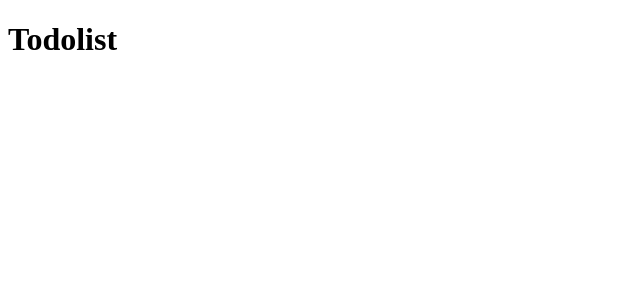
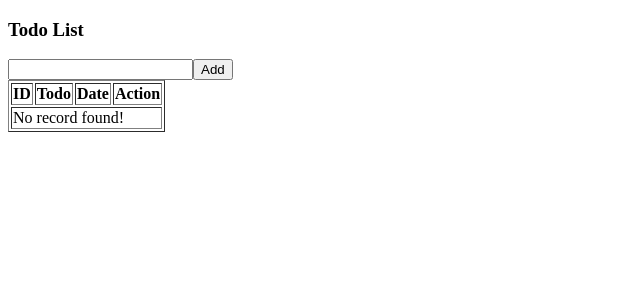
Before and after one commit to oaa-dev/react-first-app, a React (Create React App) app: page /todolist in a window 1280 px wide. Shown: the top 300 px of the page, without its empty margins (0-640 px from the left). Built offline with nearby package versions, Linux system fonts and the light colour scheme.

Commit message:
add edit and delete on todolist

```diff
--- a/src/Components/Clock.js
+++ b/src/Components/Clock.js
@@ -1,4 +1,4 @@
-import React, { ReactComponent } from 'react';
+import React from 'react';
 
 class Clock extends React.Component {
     constructor(props){
--- a/src/Components/Comment.js
+++ b/src/Components/Comment.js
@@ -1,4 +1,4 @@
-import React, { ReactComponent } from 'react';
+import React from 'react';
 
 const Avatar = (props) => {
     return (
--- a/src/Components/Counter.js
+++ b/src/Components/Counter.js
@@ -1,4 +1,4 @@
-import React, { ReactComponent, useState } from 'react';
+import React from 'react';
 
 class StateUsage extends React.Component {
     constructor(props){
--- a/src/Components/State.js
+++ b/src/Components/State.js
@@ -1,4 +1,4 @@
-import React, { ReactComponent } from 'react';
+import React from 'react';
 
 class StateUsage extends React.Component {
     constructor(props){
@@ -16,7 +16,6 @@ class StateUsage extends React.Component {
         this.setState((state, props)=>{
             return { name:`${props.name} ${state.name}` };
         });
-
     }
 
     handleClick = () =>{
--- a/src/Components/TodoList.js
+++ b/src/Components/TodoList.js
@@ -1,8 +1,92 @@
-import React from 'react';
+import React, { useEffect, useState, useRef } from 'react';
 
 const TodoList = () => {
+    console.log("App Rendered");
+    const [state, setState] = useState({
+        todolist : [],
+        updateRow :0,
+        todo : '',
+        update : '',
+    });
+    /* destructor */
+    const {todolist, updateRow, todo, update} = state;
+
+    const handleInputTodo = (e) =>{
+        const {name, value} = e.target;
+
+        setState({ ...state, [name]:value });
+    }
+
+    /* CREATE */
+    const handleCreateTodo = () =>{
+        if(todo == ''){ alert('Enter valid inputs!'); return; }
+
+        const temp = todolist;
+        temp.push({todo: todo, date: "06/26/1999"})
+
+        setState({todo:'', todolist: temp});
+    }
+
+    /* DELETE */
+    const removeTodoList = (index, e) => {
+
+        if(e.target.innerText == 'Cancel'){
+            setState({ ...state, updateRow:-1 });
+        }else{
+            const temp = todolist;
+            temp.splice(index, 1);
+
+            setState({todo:'', todolist: temp })
+        }
+    }
+
+    /* UPDATE */
+    const updateTodoList = (index, e) =>{
+        if(e.target.innerText == 'Update'){
+            setState({ ...state, updateRow:index });
+        }else{
+            const temp = todolist;
+            temp[index]['todo'] = update;
+
+            setState({ todolist: temp })
+        }
+    }
+
+    useEffect(() => {
+        console.log("render by use effect")
+    }, [])
+
     return(
-        <h1>Todolist</h1>
+        <div>
+            <h3>Todo List</h3>
+            <input type="text" value={todo} name="todo" onChange={handleInputTodo} /><button onClick={handleCreateTodo}>Add</button>
+            <table border='1'>
+                <thead>
+                    <tr>
+                        <th>ID</th>
+                        <th>Todo</th>
+                        <th>Date</th>
+                        <th>Action</th>
+                    </tr>
+                </thead>
+                <tbody>
+                    {
+                        todolist.length ?
+                            todolist.map((value, index)=>(
+                                <tr key={index}>
+                                    <td>{index + 1}</td>
+                                    { updateRow == index ? <td><input name="update" onChange={handleInputTodo} /></td> : <td>{value.todo}</td> }
+                                    <td>{value.date}</td>
+                                    <td>
+                                        <button onClick={(e)=>updateTodoList(index, e)}>{ updateRow == index ? "Save":"Update" }</button>
+                                        <button onClick={(e)=>removeTodoList(index, e)}>{ updateRow == index ? "Cancel":"Delete" }</button>
+                                    </td>
+                                </tr>
+                            )) : <tr><td colSpan="4">No record found!</td></tr>
+                    }
+                </tbody>
+            </table>
+        </div>
     );
 }
 
```
